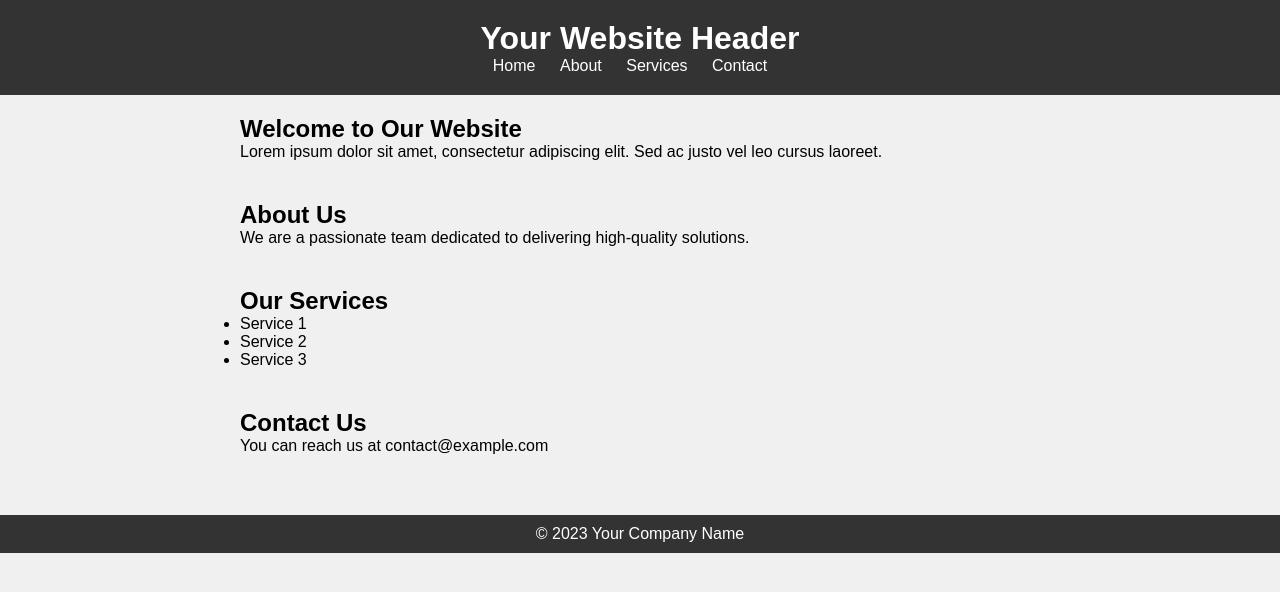
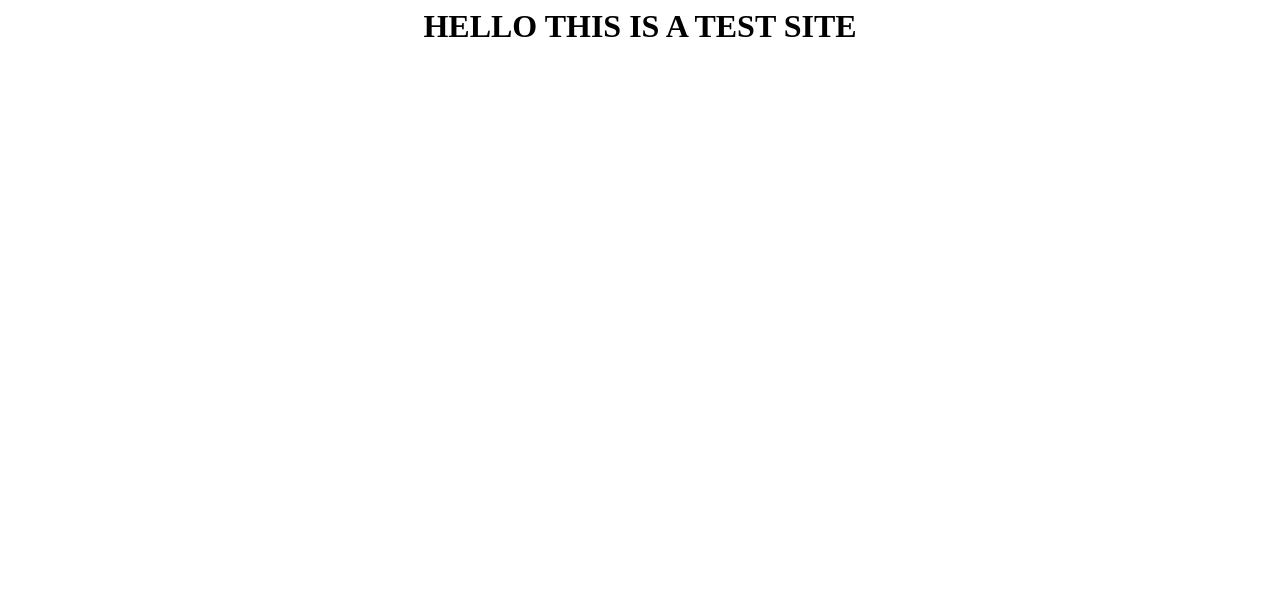
Before and after one commit to noob-analyst/circleciDemo, a plain HTML site: page index.html in a window 1280 px wide. Drawn offline with Linux system fonts and the light colour scheme.

Commit message:
not again

```diff
--- a/index.html
+++ b/index.html
@@ -1,106 +1 @@
-<!DOCTYPE html>
-<html lang="en">
-<head>
-    <meta charset="UTF-8">
-    <meta name="viewport" content="width=device-width, initial-scale=1.0">
-    <style>
-        /* Reset some default browser styles */
-        body, h1, h2, p, ul {
-            margin: 0;
-            padding: 0;
-        }
-
-        /* Set a background color and font for the whole page */
-        body {
-            font-family: Arial, sans-serif;
-            background-color: #f0f0f0;
-        }
-
-        /* Style the header */
-        header {
-            background-color: #333;
-            color: #fff;
-            padding: 20px;
-            text-align: center;
-        }
-
-        /* Style the navigation menu */
-        nav ul {
-            list-style: none;
-        }
-
-        nav ul li {
-            display: inline;
-            margin-right: 20px;
-        }
-
-        nav ul li a {
-            text-decoration: none;
-            color: #fff;
-        }
-
-        /* Style the main content */
-        main {
-            max-width: 800px;
-            margin: 0 auto;
-            padding: 20px;
-        }
-
-        section {
-            margin-bottom: 40px;
-        }
-
-        /* Style the footer */
-        footer {
-            background-color: #333;
-            color: #fff;
-            text-align: center;
-            padding: 10px;
-        }
-    </style>
-    <title>Your Website Title</title>
-</head>
-<body>
-    <header>
-        <h1>Your Website Header</h1>
-        <nav>
-            <ul>
-                <li><a href="#">Home</a></li>
-                <li><a href="#">About</a></li>
-                <li><a href="#">Services</a></li>
-                <li><a href="#">Contact</a></li>
-            </ul>
-        </nav>
-    </header>
-
-    <main>
-        <section id="welcome">
-            <h2>Welcome to Our Website</h2>
-            <p>Lorem ipsum dolor sit amet, consectetur adipiscing elit. Sed ac justo vel leo cursus laoreet.</p>
-        </section>
-
-        <section id="about">
-            <h2>About Us</h2>
-            <p>We are a passionate team dedicated to delivering high-quality solutions.</p>
-        </section>
-
-        <section id="services">
-            <h2>Our Services</h2>
-            <ul>
-                <li>Service 1</li>
-                <li>Service 2</li>
-                <li>Service 3</li>
-            </ul>
-        </section>
-
-        <section id="contact">
-            <h2>Contact Us</h2>
-            <p>You can reach us at contact@example.com</p>
-        </section>
-    </main>
-
-    <footer>
-        <p>&copy; 2023 Your Company Name</p>
-    </footer>
-</body>
-</html>
+<h1 align="center">HELLO THIS IS A TEST SITE</h1>
```
